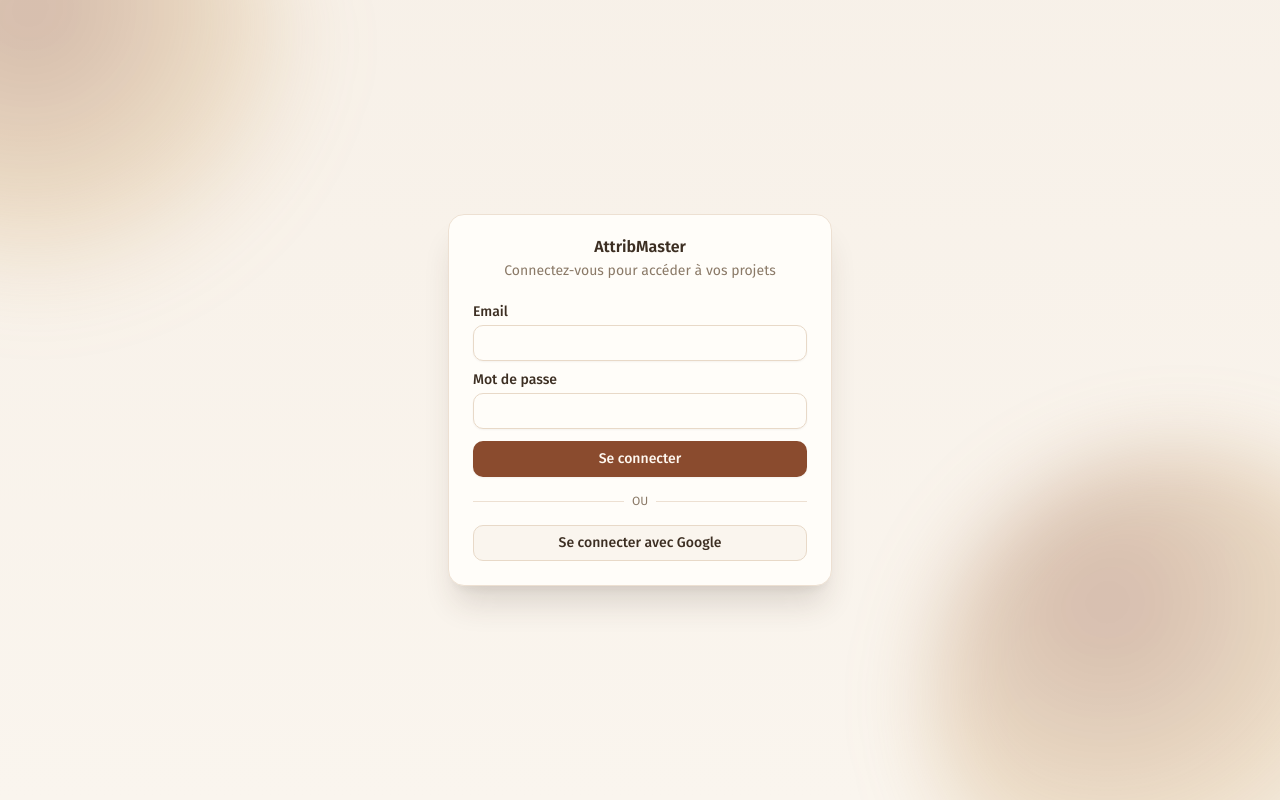
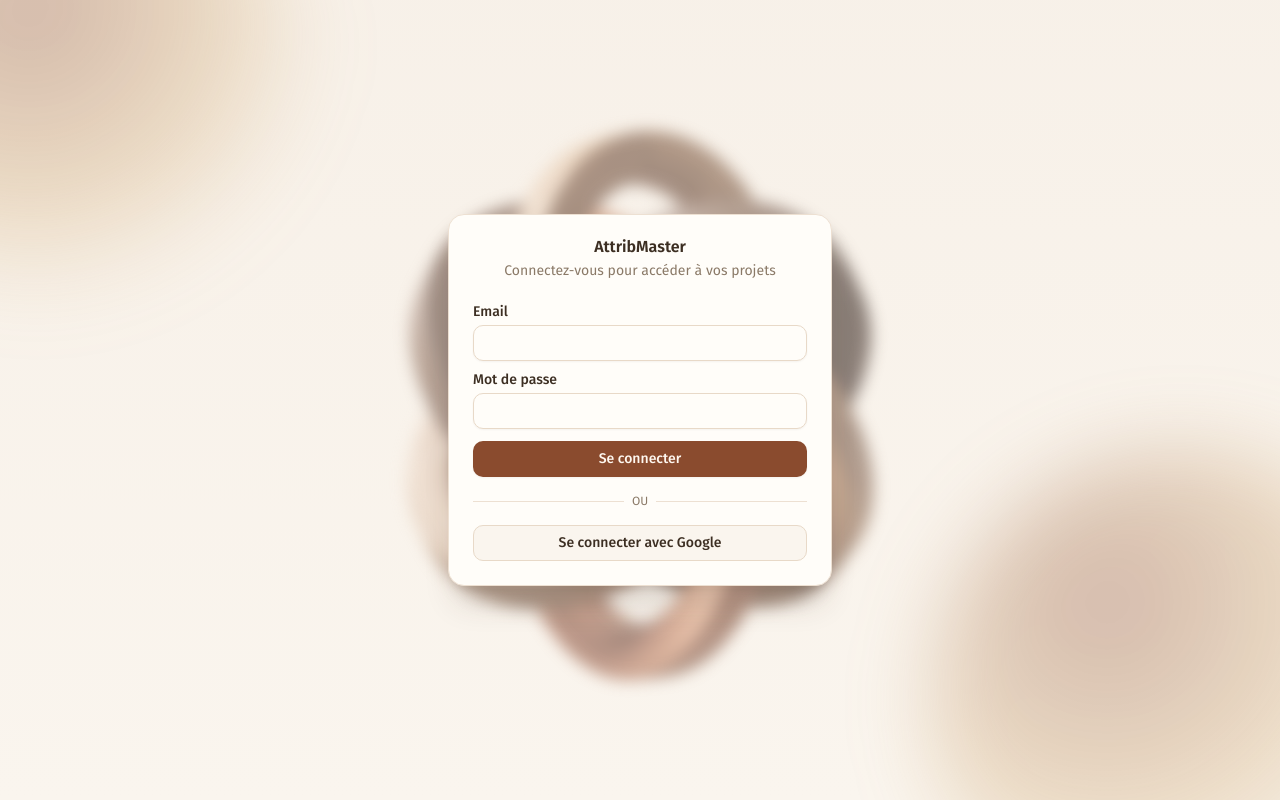
Before and after one commit to MLDimo/AttribMaster, a Next.js app: page /login in a window 1280 px wide. Built offline with nearby package versions, Linux system fonts and the light colour scheme.

Commit message:
style: enlarge the login page's background logo so it shows on both sides of the card
Bumped from 36rem to 64rem and lightened the blur (blur-md -> blur-sm)
so the ring shapes read clearly on the left and right of the login
box, not just above/below it.

```diff
--- a/src/app/login/page.tsx
+++ b/src/app/login/page.tsx
@@ -44,7 +44,7 @@
     <div className="relative flex min-h-svh items-center justify-center overflow-hidden bg-gradient-to-b from-muted/40 to-background p-6">
       <ParallaxBlob className="-top-32 -left-32 size-[28rem]" />
       <ParallaxBlob className="-right-40 -bottom-40 size-[32rem]" />
-      <ParallaxLogo className="top-1/2 left-1/2 size-[36rem] -translate-x-1/2 -translate-y-1/2" />
+      <ParallaxLogo className="top-1/2 left-1/2 size-[64rem] -translate-x-1/2 -translate-y-1/2" />
 
       <motion.div
         initial={{ opacity: 0, y: 24, scale: 0.96 }}
--- a/src/components/effects/parallax-logo.tsx
+++ b/src/components/effects/parallax-logo.tsx
@@ -36,7 +36,7 @@
       initial={{ opacity: 0, scale: 0.9 }}
       animate={{ opacity: 0.55, scale: 1 }}
       transition={{ duration: 1.2, ease: "easeOut" }}
-      className={`pointer-events-none absolute flex items-center justify-center blur-md ${className ?? ""}`}
+      className={`pointer-events-none absolute flex items-center justify-center blur-sm ${className ?? ""}`}
     >
       <Image src="/logo.png" alt="" width={800} height={800} priority className="size-full object-contain" />
     </motion.div>
```
